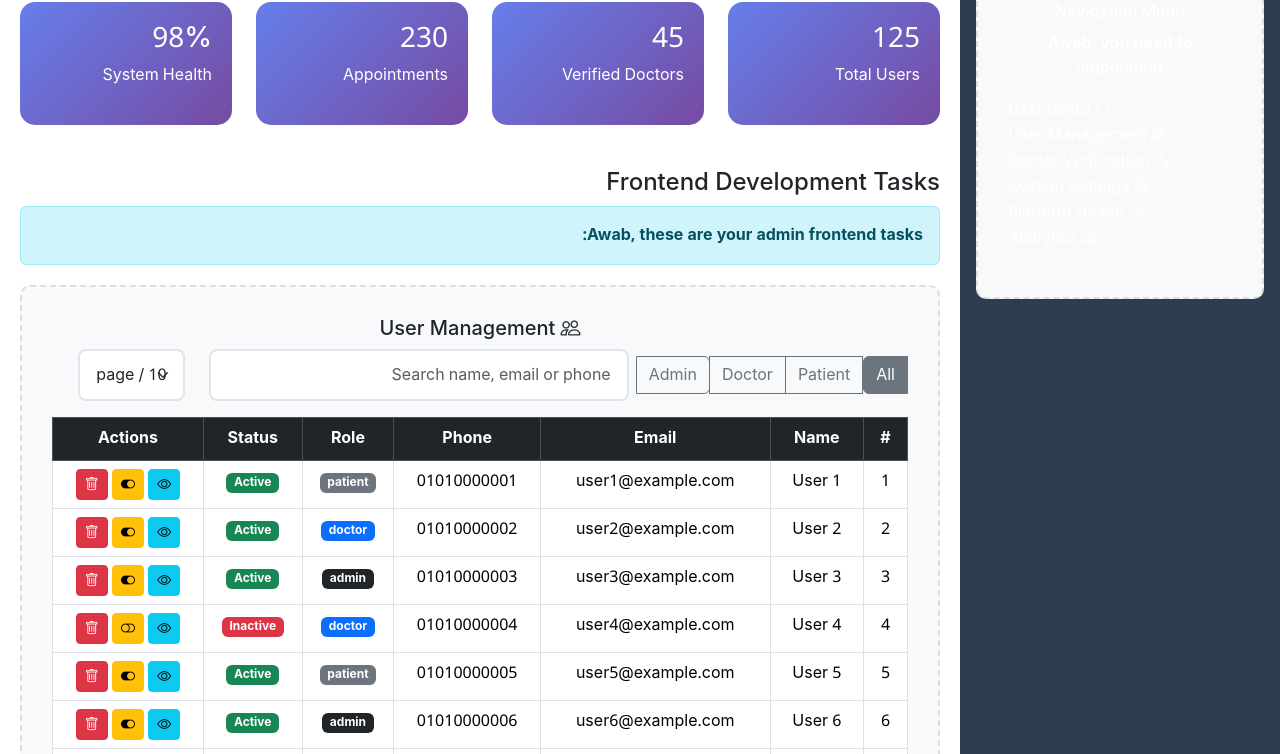
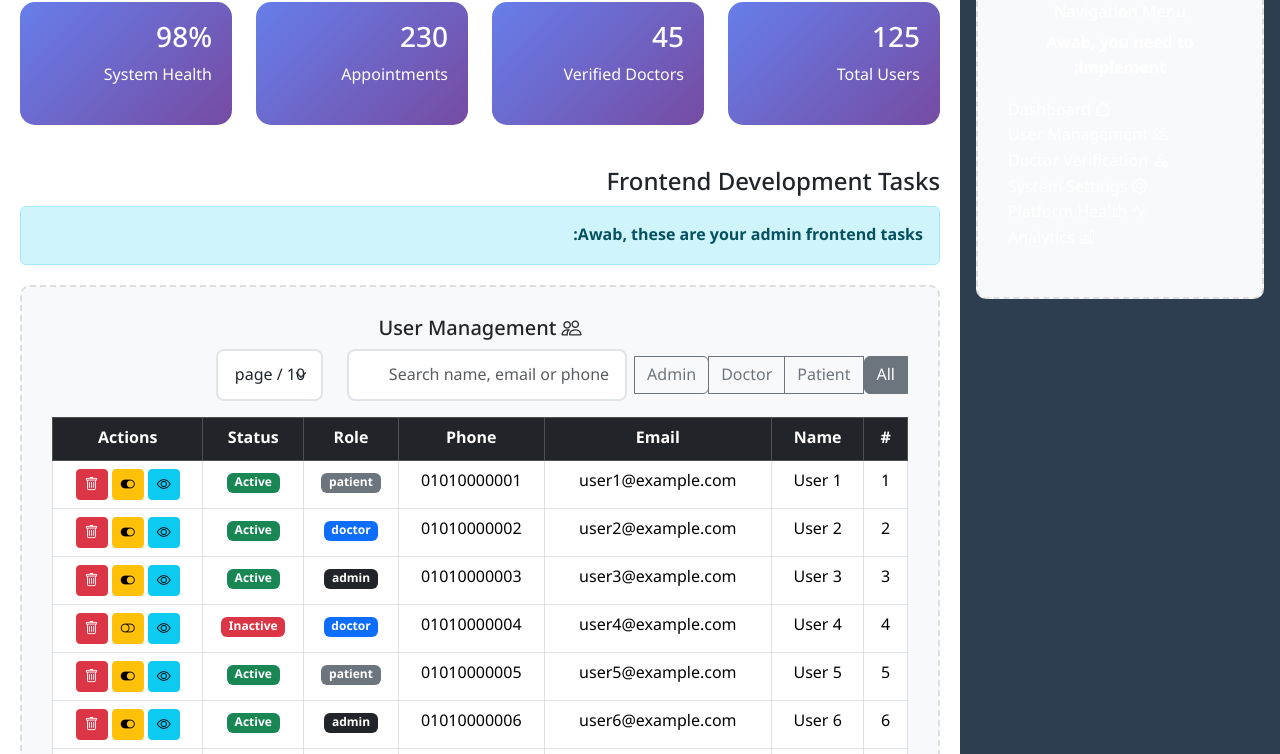
Before and after one commit to hmb104/Sahatak, a website: page frontend/pages/admin/admin.html in a window 1280 px wide. Shown: the part 153-907 px from the top of the page. Drawn offline with nearby package versions, Linux system fonts and the light colour scheme.

Commit message:
Bootstrap added in admin.html

```diff
--- a/frontend/pages/admin/admin.html
+++ b/frontend/pages/admin/admin.html
@@ -8,6 +8,21 @@
     <link href="https://cdn.jsdelivr.net/npm/bootstrap-icons@1.11.0/font/bootstrap-icons.css" rel="stylesheet">
     <link href="../../assets/css/main.css" rel="stylesheet">
     <script src="https://cdn.jsdelivr.net/npm/chart.js"></script>
+    <!-- Bootstrap 5 CSS CDN -->
+    <link href="https://cdn.jsdelivr.net/npm/bootstrap@5.3.2/dist/css/bootstrap.min.css" rel="stylesheet" integrity="sha384-T3c6CoIi6uLrA9TneNEoa7RxnatzjcDSCmG1MXxSR1GAsXEV/Dwwykc2MPK8M2HN" crossorigin="anonymous">
+
+    <!-- Bootstrap Icons CDN -->
+    <link rel="stylesheet" href="https://cdn.jsdelivr.net/npm/bootstrap-icons@1.11.1/font/bootstrap-icons.css">
+
+    <!-- Arabic Font - Noto Sans Arabic -->
+    <link rel="preconnect" href="https://fonts.googleapis.com">
+    <link rel="preconnect" href="https://fonts.gstatic.com" crossorigin>
+    <link href="https://fonts.googleapis.com/css2?family=Noto+Sans+Arabic:wght@300;400;500;600;700&display=swap" rel="stylesheet">
+
+    <!-- Main CSS -->
+    <link rel="stylesheet" href="../../assets/css/main.css">
+    <!-- Dashboard CSS -->
+    <link rel="stylesheet" href="../../assets/css/components/dashboard.css">
 
     <style>
         .admin-sidebar {
```
